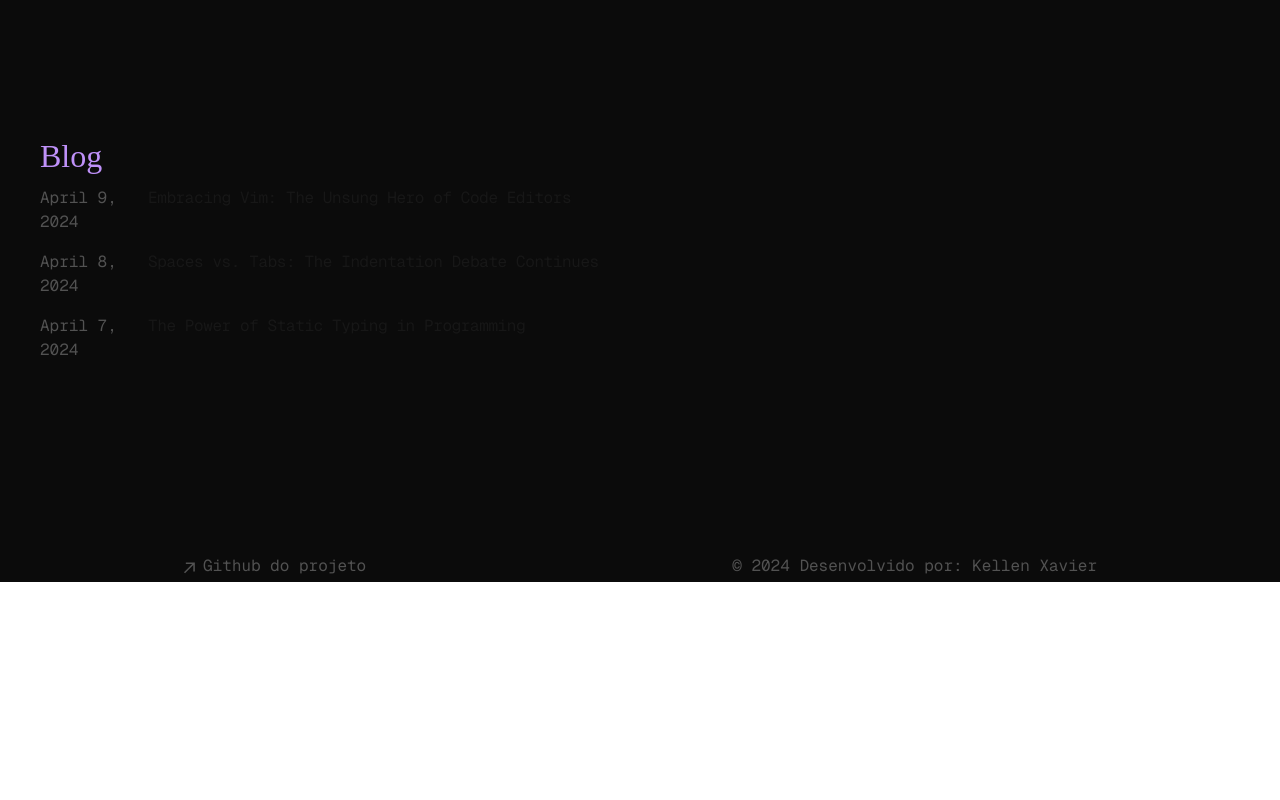
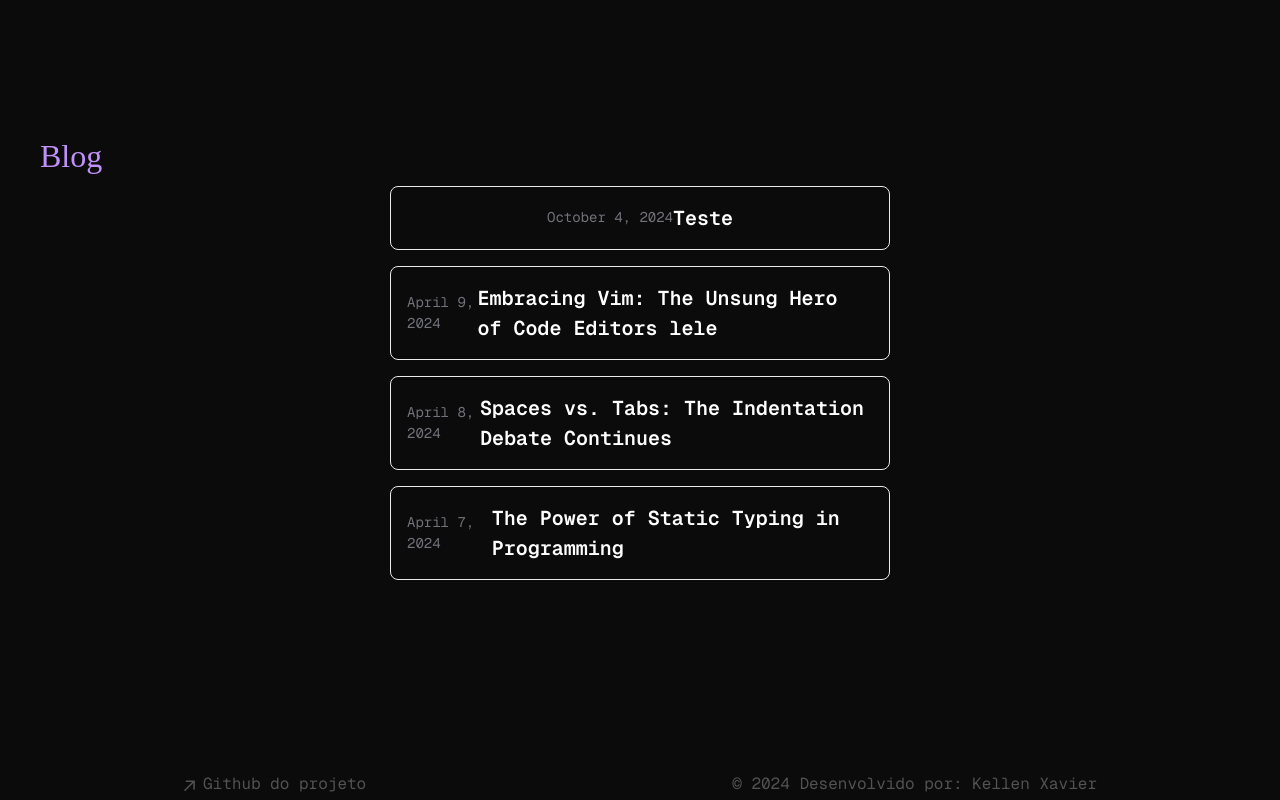
Before and after one commit to kellen-xavier/portfolio-ladydebug, a Next.js app: page / in a window 1280 px wide. Shown: the part 2324-3124 px from the top of the page. Before the commit the page ends 2906 px from the top, so only its background shows below. Built offline with nearby package versions, Linux system fonts and the light colour scheme.

Commit message:
feat: alteração do layout do blog

```diff
--- a/app/blog/[slug]/page.tsx
+++ b/app/blog/[slug]/page.tsx
@@ -1,20 +1,21 @@
-import { notFound } from 'next/navigation'
-import { CustomMDX } from 'app/components/mdx'
-import { formatDate, getBlogPosts } from 'app/blog/utils'
-import { baseUrl } from 'app/sitemap'
+import { notFound } from 'next/navigation';
+import { CustomMDX } from 'app/components/mdx';
+import { formatDate, getBlogPosts } from 'app/blog/utils';
+import { baseUrl } from 'app/sitemap';
+import styles from 'app/components/styles/Content.module.css';
 
 export async function generateStaticParams() {
-  const posts = getBlogPosts()
+  const posts = getBlogPosts();
 
   return posts.map((post) => ({
     slug: post.slug,
-  }))
+  }));
 }
 
 export function generateMetadata({ params }) {
-  const post = getBlogPosts().find((post) => post.slug === params.slug)
+  const post = getBlogPosts().find((post) => post.slug === params.slug);
   if (!post) {
-    return
+    return;
   }
 
   const {
@@ -22,11 +23,8 @@ export function generateMetadata({ params }) {
     publishedAt: publishedTime,
     summary: description,
     image,
-  } = post.metadata
-  const ogImage = image
-
-    ? image
-    : `${baseUrl}/og?title=${encodeURIComponent(title)}`
+  } = post.metadata;
+  const ogImage = image ? image : `${baseUrl}/og?title=${encodeURIComponent(title)}`;
 
   return {
     title,
@@ -49,22 +47,21 @@ export function generateMetadata({ params }) {
       description,
       images: [ogImage],
     },
-  }
+  };
 }
 
-// Componente Blog
-export default function Blog({ params }) {
-  const post = getBlogPosts().find((post) => post.slug === params.slug)
+export default async function Blog({ params }) {
+  await params; // Aguarda a resolução da promise 'params'
+  const post = getBlogPosts().find((post) => post.slug === params.slug);
 
   if (!post) {
-    notFound()
+    notFound();
   }
 
   return (
-    <section>
+    <section className={styles.container}>
       <script
         type="application/ld+json"
-
         suppressHydrationWarning
         dangerouslySetInnerHTML={{
           __html: JSON.stringify({
@@ -75,7 +72,6 @@ export default function Blog({ params }) {
             dateModified: post.metadata.publishedAt,
             description: post.metadata.summary,
             image: post.metadata.image
-
               ? `${baseUrl}${post.metadata.image}`
               : `/og?title=${encodeURIComponent(post.metadata.title)}`,
             url: `${baseUrl}/blog/${post.slug}`,
@@ -86,19 +82,17 @@ export default function Blog({ params }) {
           }),
         }}
       />
-      <h1 className="title font-semibold text-2xl tracking-tighter">
+      <h1 className={styles.title}>
         {post.metadata.title}
       </h1>
-      <div className="flex justify-between items-center mt-2 mb-8 text-sm">
-        <p className="text-sm text-neutral-600 dark:text-neutral-400">
-
+      <div className={styles.dateContainer}>
+        <p className={styles.date}>
           {formatDate(post.metadata.publishedAt)}
         </p>
       </div>
-      <article className="prose">
-
+      <article className={styles.content}>
         <CustomMDX source={post.content} />
       </article>
     </section>
-  )
+  );
 }
--- /dev/null
+++ b/app/blog/posts/teste.mdx
@@ -0,0 +1,15 @@
+---
+title: 'Teste '
+publishedAt: '2024-10-04'
+summary: 'teste'
+---
+
+# Testes de software
+
+
+# Hello world
+
+Some observations:
+
+    The output is serialized JavaScript that still needs to be evaluated
+    A comment is injected to configure how JSX is handled
--- a/app/blog/posts/vim.mdx
+++ b/app/blog/posts/vim.mdx
@@ -1,10 +1,11 @@
 ---
-title: 'Embracing Vim: The Unsung Hero of Code Editors'
+title: 'Embracing Vim: The Unsung Hero of Code Editors lele'
 publishedAt: '2024-04-09'
 summary: 'Discover why Vim, with its steep learning curve, remains a beloved tool among developers for editing code efficiently and effectively.'
 ---
 
-In the world of software development, where the latest and greatest tools frequently capture the spotlight, Vim stands out as a timeless classic. Despite its age and initial complexity, Vim has managed to retain a devoted following of developers who swear by its efficiency, versatility, and power.
+In the world of software development, where the latest and greatest tools frequently capture the spotlight, Vim stands out as a timeless classic.
+Despite its age and initial complexity. Vim has managed to retain a devoted following of developers who swear by its efficiency, versatility, and power.
 
 This article delves into the reasons behind Vim's enduring appeal and why it continues to be a great tool for coding in the modern era.
 
@@ -12,28 +13,39 @@ This article delves into the reasons behind Vim's enduring appeal and why it con
 
 At the heart of Vim's philosophy is the idea of minimizing keystrokes to achieve maximum efficiency.
 
-Unlike other text editors where the mouse is often relied upon for navigation and text manipulation, Vim's keyboard-centric design allows developers to perform virtually all coding tasks without leaving the home row. This not only speeds up coding but also reduces the risk of repetitive strain injuries.
+Unlike other text editors where the mouse is often relied upon for navigation and text manipulation,
+Vim's keyboard-centric design allows developers to perform virtually all coding tasks without leaving the home row.
+This not only speeds up coding but also reduces the risk of repetitive strain injuries. <br />
 
-## Highly Customizable
+# Highly Customizable
 
-Vim can be extensively customized to suit any developer's preferences and workflow. With a vibrant ecosystem of plugins and a robust scripting language, users can tailor the editor to their specific needs, whether it's programming in Python, writing in Markdown, or managing projects.
+Vim can be extensively customized to suit any developer's preferences and workflow.
+With a vibrant ecosystem of plugins and a robust scripting language, users can tailor the editor to their specific needs,
+whether it's programming in Python, writing in Markdown, or managing projects.
 
 This level of customization ensures that Vim remains relevant and highly functional for a wide range of programming tasks and languages.
 
 ## Ubiquity and Portability
 
-Vim is virtually everywhere. It's available on all major platforms, and because it's lightweight and terminal-based, it can be used on remote servers through SSH, making it an indispensable tool for sysadmins and developers working in a cloud-based environment.
+Vim is virtually everywhere. It's available on all major platforms, and because it's lightweight and terminal-based,
+it can be used on remote servers through SSH, making it an indispensable tool for sysadmins and developers working in a cloud-based environment.
 
-The ability to use the same editor across different systems without a graphical interface is a significant advantage for those who need to maintain a consistent workflow across multiple environments.
+The ability to use the same editor across different systems without a graphical interface is a significant advantage for those who
+need to maintain a consistent workflow across multiple environments.
 
 ## Vibrant Community
 
-Despite—or perhaps because of—its learning curve, Vim has cultivated a passionate and active community. Online forums, dedicated websites, and plugins abound, offering support, advice, and improvements.
+Despite—or perhaps because of—its learning curve, Vim has cultivated a passionate and active community.
+Online forums, dedicated websites, and plugins abound, offering support, advice, and improvements.
 
-This community not only helps newcomers climb the steep learning curve but also continually contributes to Vim's evolution, ensuring it remains adaptable and up-to-date with the latest programming trends and technologies.
+This community not only helps newcomers climb the steep learning curve but also continually contributes to Vim's evolution,
+ensuring it remains adaptable and up-to-date with the latest programming trends and technologies.
 
-## Conclusion
+# Conclusion
 
-Vim is not just a text editor; it's a way of approaching coding with efficiency and thoughtfulness. Its steep learning curve is a small price to pay for the speed, flexibility, and control it offers.
+Vim is not just a text editor; it's a way of approaching coding with efficiency and thoughtfulness.
+Its steep learning curve is a small price to pay for the speed, flexibility, and control it offers.
 
-For those willing to invest the time to master its commands, Vim proves to be an invaluable tool that enhances productivity and enjoyment in coding. In an age of ever-changing development tools, the continued popularity of Vim is a testament to its enduring value and utility.
+For those willing to invest the time to master its commands,
+Vim proves to be an invaluable tool that enhances productivity and enjoyment in coding.
+In an age of ever-changing development tools, the continued popularity of Vim is a testament to its enduring value and utility.
--- a/app/components/posts.tsx
+++ b/app/components/posts.tsx
@@ -1,36 +1,35 @@
-import Link from 'next/link'
-import { formatDate, getBlogPosts } from 'app/blog/utils'
+import Link from 'next/link';
+import { formatDate, getBlogPosts } from 'app/blog/utils';
+import styles from '../components/styles/Posts.module.css';
 
 export function BlogPosts() {
-  const allBlogs = getBlogPosts()
+  const allBlogs = getBlogPosts();
+
+  const sortedBlogs = allBlogs.slice().sort((a, b) => {
+    if (new Date(a.metadata.publishedAt) > new Date(b.metadata.publishedAt)) {
+      return -1;
+    }
+    return 1;
+  });
 
   return (
-    <div>
-      {allBlogs
-        .sort((a, b) => {
-          if (
-            new Date(a.metadata.publishedAt) > new Date(b.metadata.publishedAt)
-          ) {
-            return -1
-          }
-          return 1
-        })
-        .map((post) => (
+    <div className={styles.container}>
+      {sortedBlogs.map((post) => (
         <Link
           key={post.slug}
-            className="flex flex-col space-y-1 mb-4"
+          className={styles.postLink}
           href={`/blog/${post.slug}`}
         >
-            <div className="w-full flex flex-col md:flex-row space-x-0 md:space-x-2">
-              <p className="text-neutral-600 dark:text-neutral-400 w-[100px] tabular-nums">
+          <div className={styles.postContent}>
+            <p className={styles.postData}>
               {formatDate(post.metadata.publishedAt, false)}
             </p>
-              <p className="text-neutral-900 dark:text-neutral-100 tracking-tight">
+            <p className={styles.postTitle}>
               {post.metadata.title}
             </p>
           </div>
         </Link>
       ))}
     </div>
-  )
+  );
 }
--- a/app/components/projetos.tsx
+++ b/app/components/projetos.tsx
@@ -24,7 +24,7 @@ export const projectsData = [
   },
 ];
 
-export function Projects({ projects }: ProjectsProps) {
+export function Projects({ projects }: Readonly<ProjectsProps>) {
   return (
     <div className={styles.projectsContainer}>
       {projects.map((project) => (
--- /dev/null
+++ b/app/components/styles/Content.module.css
@@ -0,0 +1,32 @@
+.container {
+    display: flex;
+    flex-direction: column;
+    align-items: center;
+    max-width: 650px;
+    margin: 2rem auto;
+    padding: 1rem;
+  }
+
+  .title {
+    font-size: 2rem;
+    font-weight: 600;
+    text-align: center;
+    margin-bottom: 1rem;
+  }
+
+  .dateContainer {
+    display: flex;
+    justify-content: center;
+    width: 100%;
+    margin-bottom: 2rem;
+  }
+
+  .date {
+    font-size: 0.875rem;
+    color: #71717a;
+  }
+
+  .content {
+    text-align: center;
+    line-height: 1.6;
+  }
--- /dev/null
+++ b/app/components/styles/Posts.module.css
@@ -0,0 +1,33 @@
+.container {
+    display: flex;
+    flex-direction: column;
+    align-items: center;
+    gap: 1rem;
+  }
+
+  .postLink {
+    display: flex;
+    flex-direction: column;
+    gap: 0.25rem;
+    width: 100%;
+    max-width: 500px;
+    padding: 1rem;
+    border: 1px solid #eaeaea;
+    border-radius: 0.5rem;
+  }
+
+  .postContent {
+    display: flex;
+    justify-content: center;
+    align-items: center;
+  }
+
+  .postData {
+    font-size: 0.875rem;
+    color: #71717a;
+  }
+
+  .postTitle {
+    font-size: 1.25rem;
+    font-weight: 600;
+  }
--- a/app/layout.tsx
+++ b/app/layout.tsx
@@ -41,9 +41,9 @@ const cx = (...classes) => classes.filter(Boolean).join(' ')
 
 export default function RootLayout({
   children,
-}: {
+}: Readonly<{
   children: React.ReactNode
-}) {
+}>) {
   return (
     <html
       lang="en"
--- a/package.json
+++ b/package.json
@@ -21,7 +21,7 @@
     "@vercel/analytics": "^1.1.3",
     "@vercel/speed-insights": "^1.0.9",
     "geist": "1.2.2",
-    "next": "canary",
+    "next": "14.0.3",
     "next-mdx-remote": "^4.4.1",
     "postcss": "^8.4.35",
     "react": "18.2.0",
```
Also changed, not shown: 1 other file (tests, documents, lock files or other folders). Lines whose indentation alone changed are shown as unchanged.
